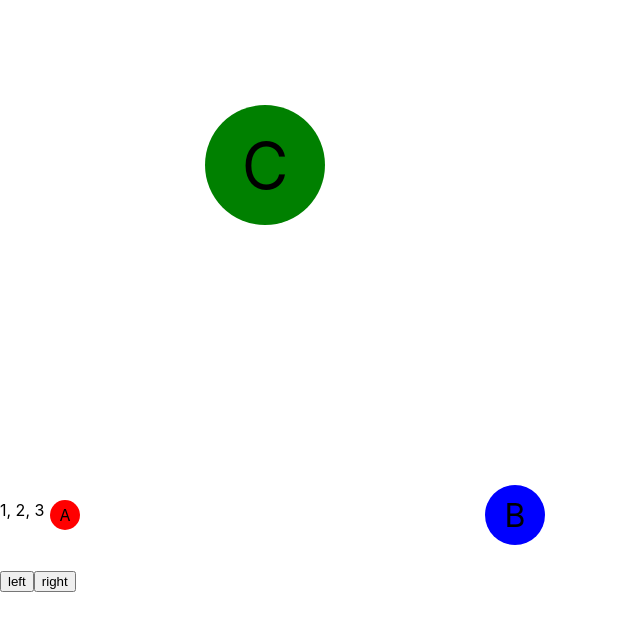
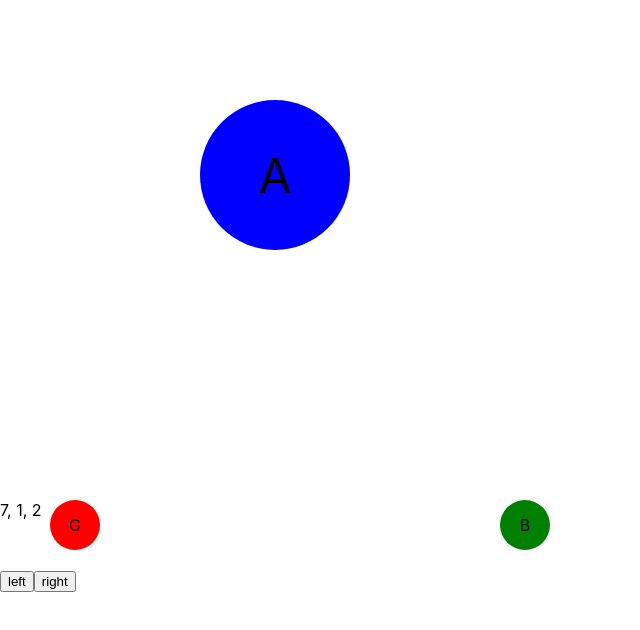
Before and after one commit to khg0712/react-pattern, a Next.js app in the folder next/nexty/: page /lotation in a window 1280 px wide. Shown: the top 630 px of the page, without its empty margins (0-640 px from the left). Built offline with nearby package versions, Linux system fonts and the light colour scheme.

Commit message:
lotation 배치 수정 및 css 수정

```diff
--- a/next/nexty/pages/lotation.tsx
+++ b/next/nexty/pages/lotation.tsx
@@ -102,21 +102,21 @@ export default function Lotation() {
 		{ id: 7, name: "G" },
 	]);
 
-	const [selected, setSelected] = useState([1, 2, 3]);
+	const [selected, setSelected] = useState([7, 1, 2]);
 	const [positions, setPostions] = useState([0, 1, 2]);
 	const [phase, setPhase] = useState(0);
 
 	const onLeft = () => {
 		const next = getNextItems(-1, items, selected);
 		setSelected(next);
-		setPostions(getNextPositions(-1, positions));
+		setPostions(getNextPositions(1, positions));
 		setPhase(phase + 1);
 	};
 
 	const onRight = () => {
 		const next = getNextItems(1, items, selected);
 		setSelected(next);
-		setPostions(getNextPositions(1, positions));
+		setPostions(getNextPositions(-1, positions));
 		setPhase(phase - 1);
 	};
 
--- a/next/nexty/styles/Lotation.module.css
+++ b/next/nexty/styles/Lotation.module.css
@@ -18,13 +18,13 @@
 	position: absolute;
 	top: 50px;
 	left: 50px;
-	width: 30px;
-	height: 30px;
+	width: 50px;
+	height: 50px;
 	border-radius: 50%;
 	opacity: 1;
 	visibility: visible;
 	text-align: center;
-	line-height: 30px;
+	line-height: 50px;
 }
 
 .lotationWrapper > .item-0 {
@@ -32,11 +32,11 @@
 }
 
 .lotationWrapper > .item-1 {
-	transform: translate(450px, 450px) scale(2);
+	transform: translate(200px, 100px) scale(3);
 }
 
 .lotationWrapper > .item-2 {
-	transform: translate(200px, 100px) scale(4);
+	transform: translate(450px, 450px);
 }
 
 .lotationWrapper > div:nth-child(1) {
```
